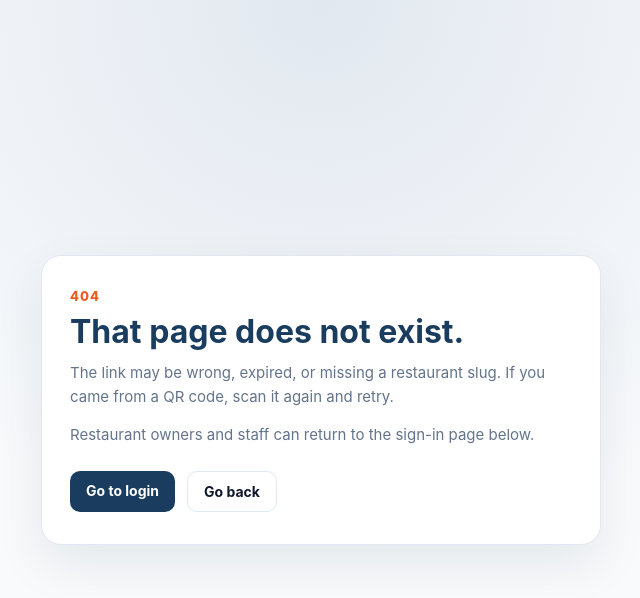
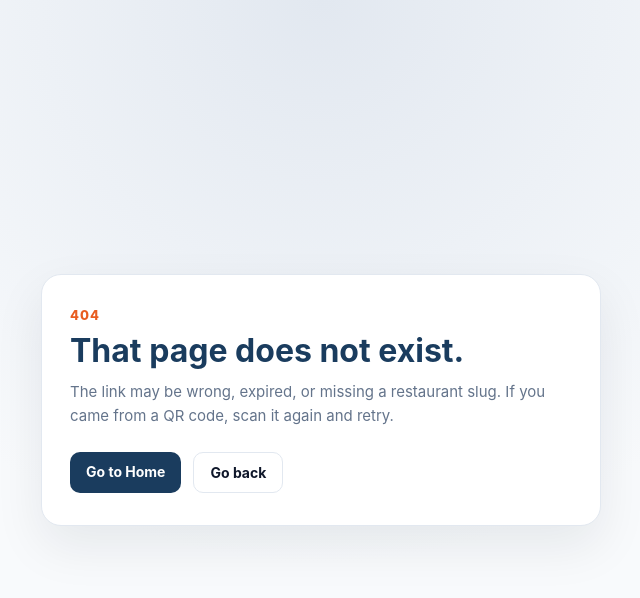
Before and after one commit to Reddykesava60/OrderFlow, a Django app: template templates/404.html in a window 1280 px wide. Shown: the top 598 px of the page, without its empty margins (319-959 px from the left). Run offline with Django 5.2, Linux system fonts and the light colour scheme; the template is opened without the code that fills it, so the values that code supplies are empty; parts of the project's set-up code (start-up, migrations or seed data) failed here and were passed over.

Commit message:
ui: 404 page redirects to home instead of login

```diff
--- a/templates/404.html
+++ b/templates/404.html
@@ -84,9 +84,8 @@
     <div class="eyebrow">404</div>
     <h1>That page does not exist.</h1>
     <p>The link may be wrong, expired, or missing a restaurant slug. If you came from a QR code, scan it again and retry.</p>
-    <p>Restaurant owners and staff can return to the sign-in page below.</p>
     <div class="actions">
-      <a class="btn btn-primary" href="/owner/login/">Go to login</a>
+      <a class="btn btn-primary" href="/">Go to Home</a>
       <a class="btn btn-ghost" href="javascript:history.back()">Go back</a>
     </div>
   </div>
```
